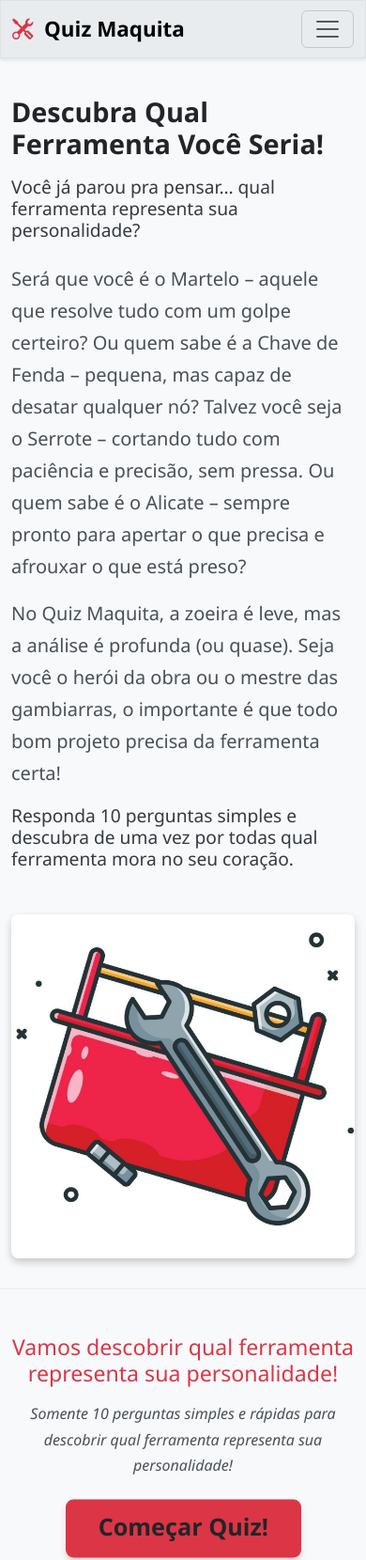
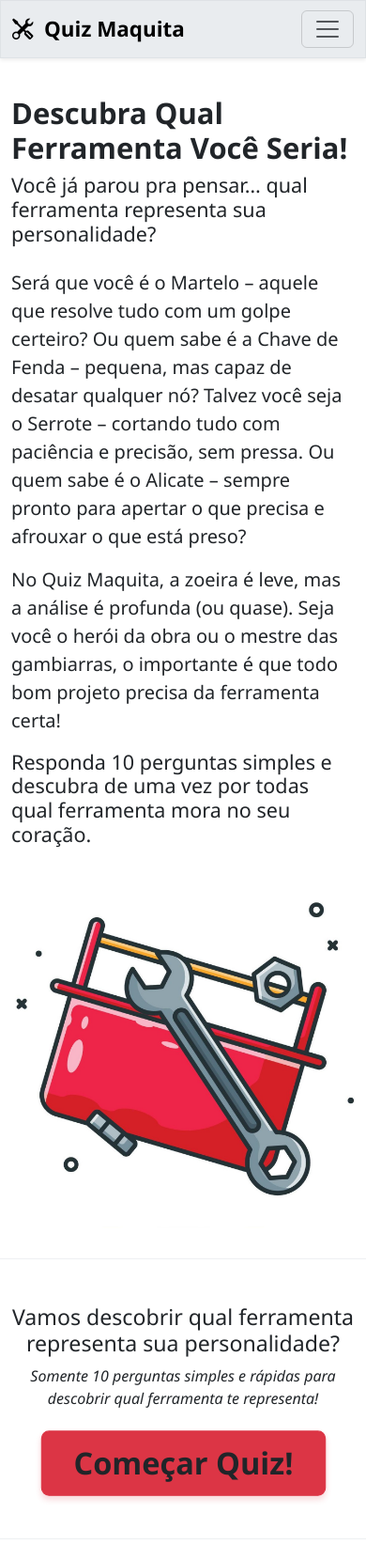
Before and after one commit to 1thallo/quiz_maquita, a plain HTML site: page index.html in a window 390 px wide. Shown: the top 1660 px of the page at 94% size. Drawn offline with nearby package versions, Linux system fonts and the light colour scheme.

Commit message:
update first page

```diff
--- a/index.html
+++ b/index.html
@@ -10,7 +10,7 @@
     <link rel="stylesheet" href="style.css">
 </head>
 <body>
-    <nav class="navbar navbar-expand-lg bg-body-secondary border border-bottom">
+    <nav class="navbar navbar-expand-lg bg-body-secondary border border-bottom shadow-sm">
         <div class="container-fluid">
             <a class="navbar-brand me-2" href="index.html">
                 <i class="bi bi-tools"></i>&nbsp;&nbsp;Quiz Maquita
@@ -51,8 +51,8 @@
     <hr>
 
     <div class="container my-5 text-center">
-        <h3>Vamos descobrir qual ferramenta representa sua personalidade!</h3>
-        <p><i>Somente 10 perguntas simples e rápidas para descobrir qual ferramenta representa sua personalidade!</i></p>
+        <h3>Vamos descobrir qual ferramenta representa sua personalidade?</h3>
+        <p><i>Somente 10 perguntas simples e rápidas para descobrir qual ferramenta te representa!</i></p>
         <a href="quiz.html" class="btn btn-danger btn-lg mt-2"><span class="display-5">Começar Quiz!</span></a>
     </div>
 
@@ -67,7 +67,7 @@
 
     <footer class=" container-fluid bg-body-secondary border border-top mt-5">
         <div class="text-center fade-in p-3">
-            <a class="link-dark" href="https://github.com/ianfelps/quiz_maquita">Projeto no Github</a>
+            <a class="link-dark" href="https://github.com/ianfelps/quiz_maquita"><i class="bi bi-github"></i> Projeto no Github</a>
         </div>
     </footer>
 
--- a/style.css
+++ b/style.css
@@ -1,28 +1,11 @@
 
 body {
   font-family: 'Segoe UI', Tahoma, Geneva, Verdana, sans-serif;
-  background-color: #f8f9fa;
-}
-
-.navbar {
-  box-shadow: 0 2px 4px rgba(0, 0, 0, 0.1);
 }
 
 .navbar-brand {
   font-weight: 600;
   font-size: 1.4rem;
-}
-
-.navbar-brand i {
-  color: #dc3545;
-}
-
-.nav-link {
-  transition: color 0.3s ease;
-}
-
-.nav-link:hover {
-  color: #dc3545;
 }
 
 .container {
@@ -34,23 +17,14 @@ body {
   to { opacity: 1; }
 }
 
-h1, h3, h4 {
-  margin-bottom: 1rem;
-  color: #343a40;
-}
 
 .display-5 {
   font-weight: 600;
   color: #212529;
 }
 
-.lead {
-  line-height: 1.6;
-}
 
 img {
-  border-radius: 8px;
-  box-shadow: 0 4px 8px rgba(0, 0, 0, 0.2);
   max-width: 100%;
   height: auto;
   margin-top: 2rem;
@@ -64,7 +38,7 @@ img:hover {
 .btn-danger {
   padding: 0.8rem 2rem;
   font-weight: 600;
-  transition: all 0.3s ease;
+  transition: all 0.5s ease;
   box-shadow: 0 4px 6px rgba(220, 53, 69, 0.2);
 }
 
@@ -83,21 +57,6 @@ hr {
   margin: 2rem 0;
 }
 
-.container h3 {
-  color: #dc3545;
-  margin-bottom: 1rem;
-}
-
-.container p {
-  color: #495057;
-  line-height: 1.7;
-}
-
-/* Footer */
-footer {
-  margin-top: 3rem;
-}
-
 footer a {
   text-decoration: none;
   font-weight: 500;
@@ -105,22 +64,7 @@ footer a {
 }
 
 footer a:hover {
-  color: #dc3545 !important;
   text-decoration: underline;
-}
-
-@media (max-width: 768px) {
-  .display-5 {
-    font-size: 1.8rem;
-  }
-
-  h4 {
-    font-size: 1.2rem;
-  }
-
-  .btn-danger .display-5 {
-    font-size: 1.5rem;
-  }
 }
 
 @keyframes pulse {
```
Also changed, not shown: quiz.html (+3 -1 lines).
